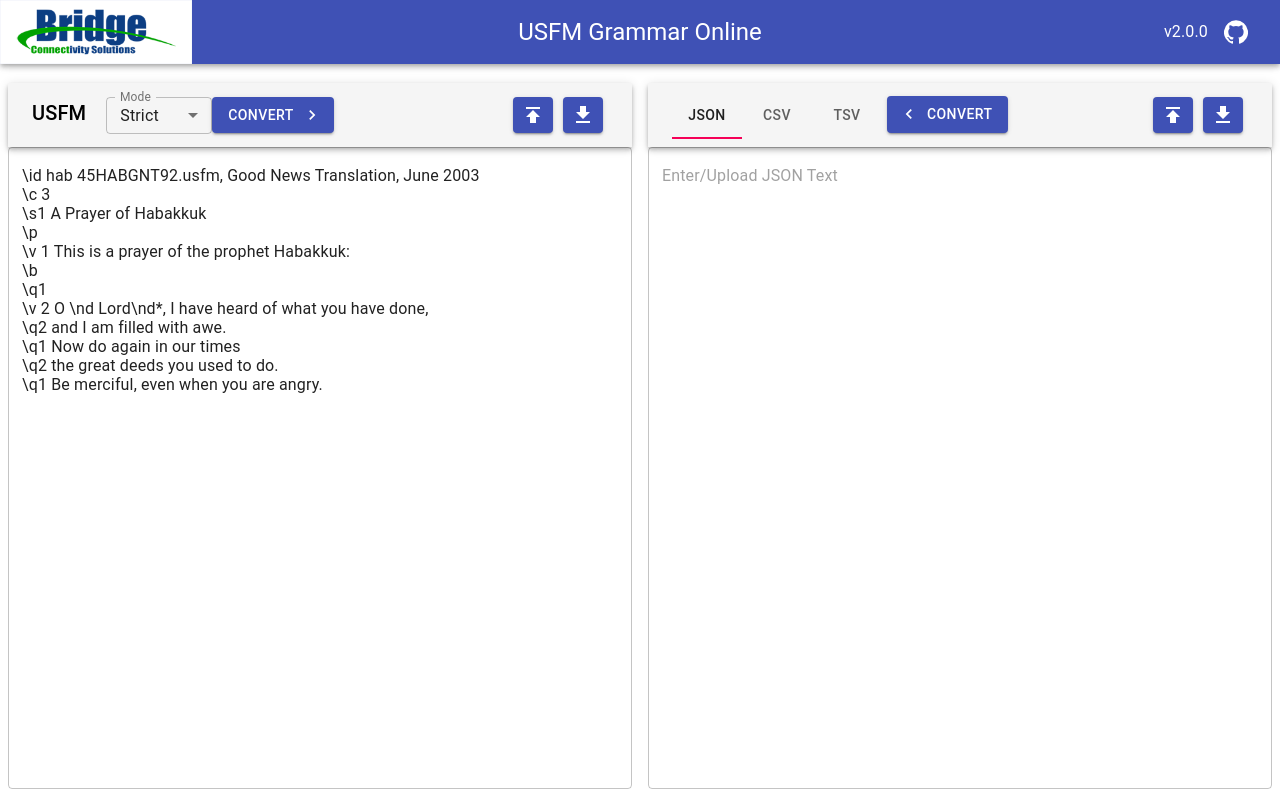
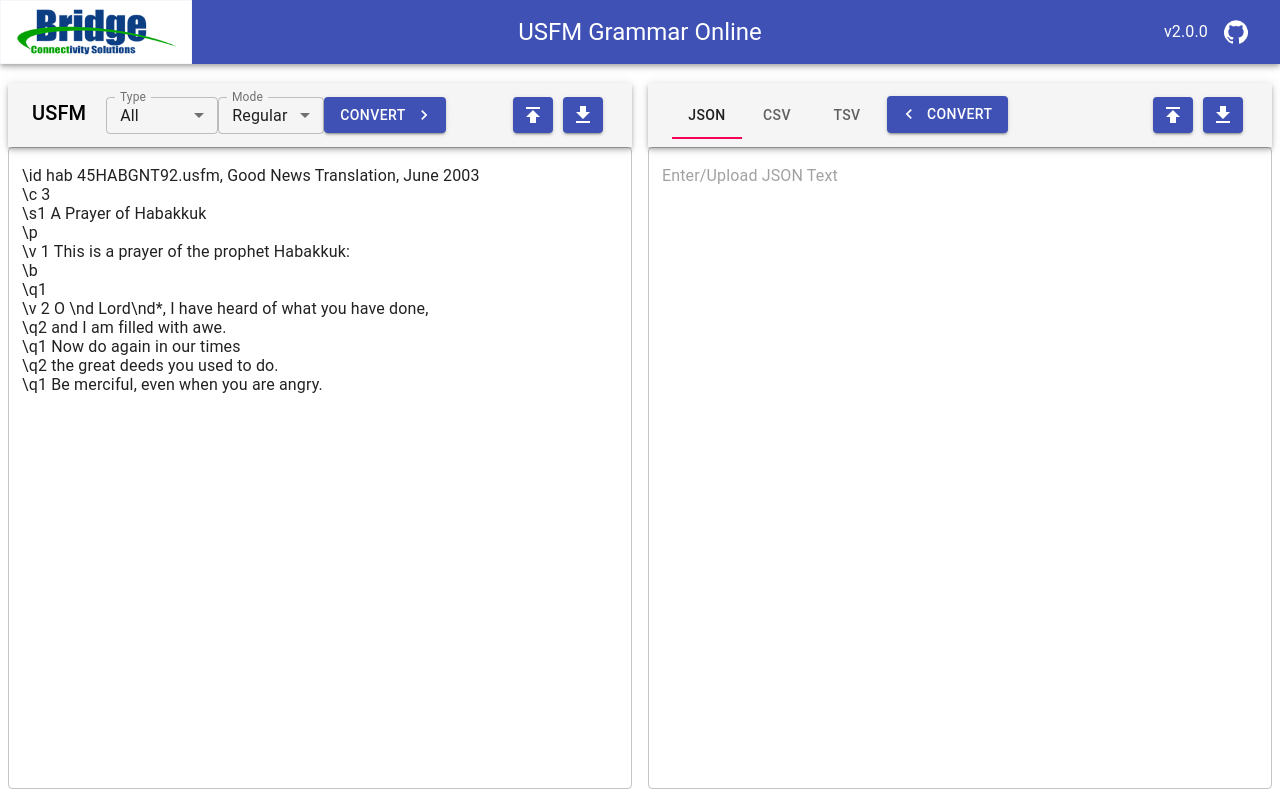
Before and after one commit to Bridgeconn/usfm-grammar-online, a React (Create React App) app: page / in a window 1280 px wide. Built offline with nearby package versions, Linux system fonts and the light colour scheme.

Commit message:
Added Type Filter, changed UI Text

```diff
--- a/src/components/LeftPanel.js
+++ b/src/components/LeftPanel.js
@@ -14,13 +14,18 @@ import { GrammarContext } from "./context/GrammarContext";
 import { Box, FormControl, InputLabel } from "@material-ui/core";
 
 const LeftPanel = (props) => {
-  const { usfmValue, setUsfmValue, mode, setMode } = useContext(GrammarContext);
+  const { usfmValue, setUsfmValue, mode, setMode, type, setType } =
+    useContext(GrammarContext);
   const handleTextChange = (event) => {
     setUsfmValue(event.target.value);
   };
 
   const handleChange = (event) => {
     setMode(event.target.value);
+  };
+
+  const handleContentChange = (event) => {
+    setType(event.target.value);
   };
 
   return (
@@ -40,6 +45,23 @@ const LeftPanel = (props) => {
               </Typography>
             </Link>
 
+            <FormControl variant="outlined" style={{ width: 112 }}>
+              <InputLabel id="demo-simple-select-outlined-label">
+                Type
+              </InputLabel>
+
+              <Select
+                style={{ height: 37 }}
+                labelId="demo-simple-select-outlined-label"
+                id="demo-simple-select-outlined"
+                value={type}
+                onChange={handleContentChange}
+                label="Type"
+              >
+                <MenuItem value="all">All</MenuItem>
+                <MenuItem value="scripture">Scripture</MenuItem>
+              </Select>
+            </FormControl>
             <FormControl variant="outlined" style={{ width: 106 }}>
               <InputLabel id="demo-simple-select-outlined-label">
                 Mode
@@ -53,7 +75,7 @@ const LeftPanel = (props) => {
                 onChange={handleChange}
                 label="Mode"
               >
-                <MenuItem value="strict">Strict</MenuItem>
+                <MenuItem value="regular">Regular</MenuItem>
                 <MenuItem value="relaxed">Relaxed</MenuItem>
               </Select>
             </FormControl>
--- a/src/components/common/Loading.js
+++ b/src/components/common/Loading.js
@@ -33,7 +33,7 @@ export default function Loading() {
           border={2}
           borderColor="text.primary"
         >
-          Loading ...
+          Processing ...
         </Box>
       </div>
     </Modal>
--- a/src/components/common/ParseUsfm.js
+++ b/src/components/common/ParseUsfm.js
@@ -21,7 +21,7 @@ const useStyles = makeStyles((theme) => ({
 
 function ParseUsfm() {
   const classes = useStyles();
-  const { usfmValue, setJsonValue, setTabValue, alert, mode, setOpen } =
+  const { usfmValue, setJsonValue, setTabValue, alert, mode, type, setOpen } =
     useContext(GrammarContext);
   const parseText = () => {
     if (usfmValue === "") {
@@ -35,12 +35,13 @@ function ParseUsfm() {
     }, 500);
   };
   const usfmParser = () => {
+    const typeMode = type === "all" ? null : grammar.FILTER.SCRIPTURE;
     try {
       const myUsfmParser =
         mode === "relaxed"
           ? new grammar.USFMParser(usfmValue, grammar.LEVEL.RELAXED)
           : new grammar.USFMParser(usfmValue);
-      setJsonValue(JSON.stringify(myUsfmParser.toJSON(), undefined, 2));
+      setJsonValue(JSON.stringify(myUsfmParser.toJSON(typeMode), undefined, 2));
     } catch (e) {
       setJsonValue(e.toString());
       alert("error", "Error parsing USFM data");
--- a/src/components/context/GrammarContext.js
+++ b/src/components/context/GrammarContext.js
@@ -24,7 +24,9 @@ const GrammarContextProvider = (props) => {
   const [tabValue, setTabValue] = useState(0);
   const [message, setMessage] = useState("");
   const [severity, setSeverity] = useState(false);
-  const [mode, setMode] = useState("strict");
+  const [mode, setMode] = useState("regular");
+  const [type, setType] = useState("all");
+
   const [open, setOpen] = useState(false);
 
   const alert = useCallback((severity, message) => {
@@ -53,6 +55,8 @@ const GrammarContextProvider = (props) => {
         alert: alert,
         mode: mode,
         setMode: setMode,
+        type: type,
+        setType: setType,
         open: open,
         setOpen: setOpen,
       }}
```
Also changed, not shown: 1 other file (tests, documents, lock files or other folders).
